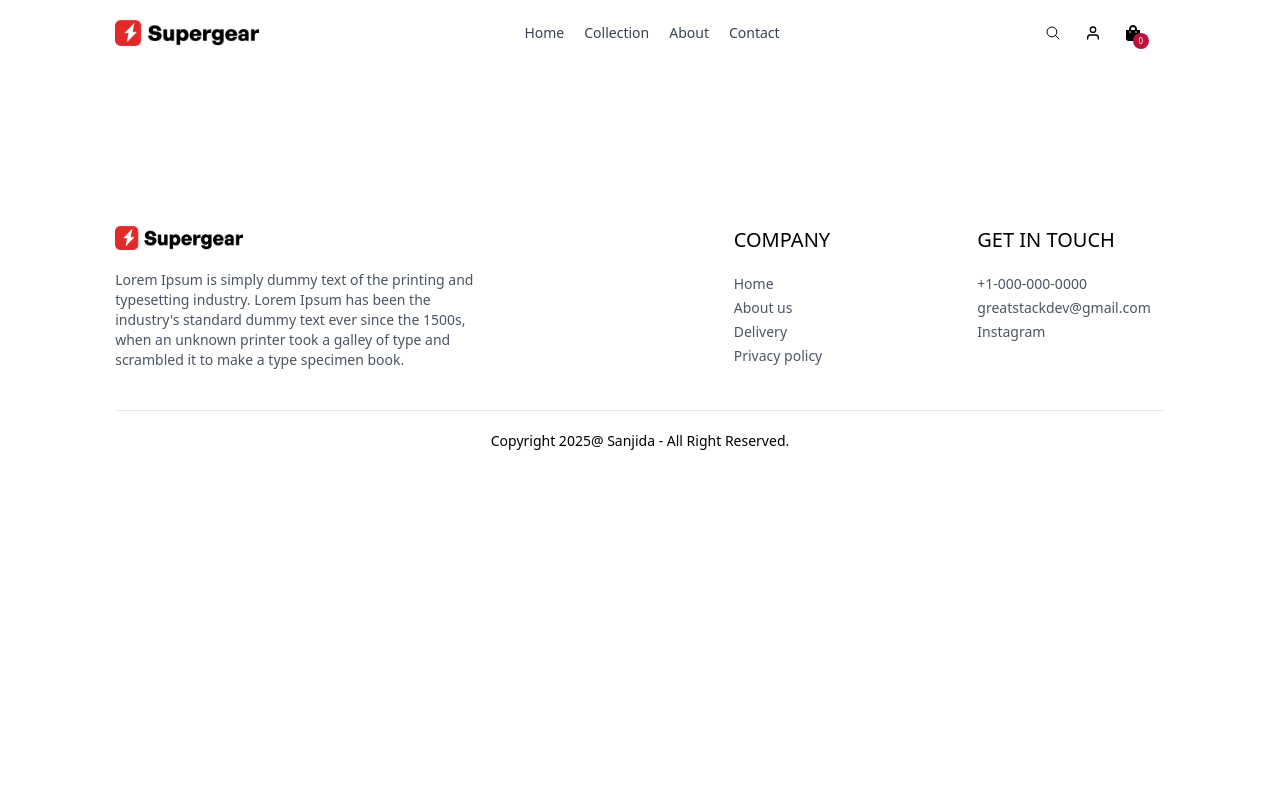
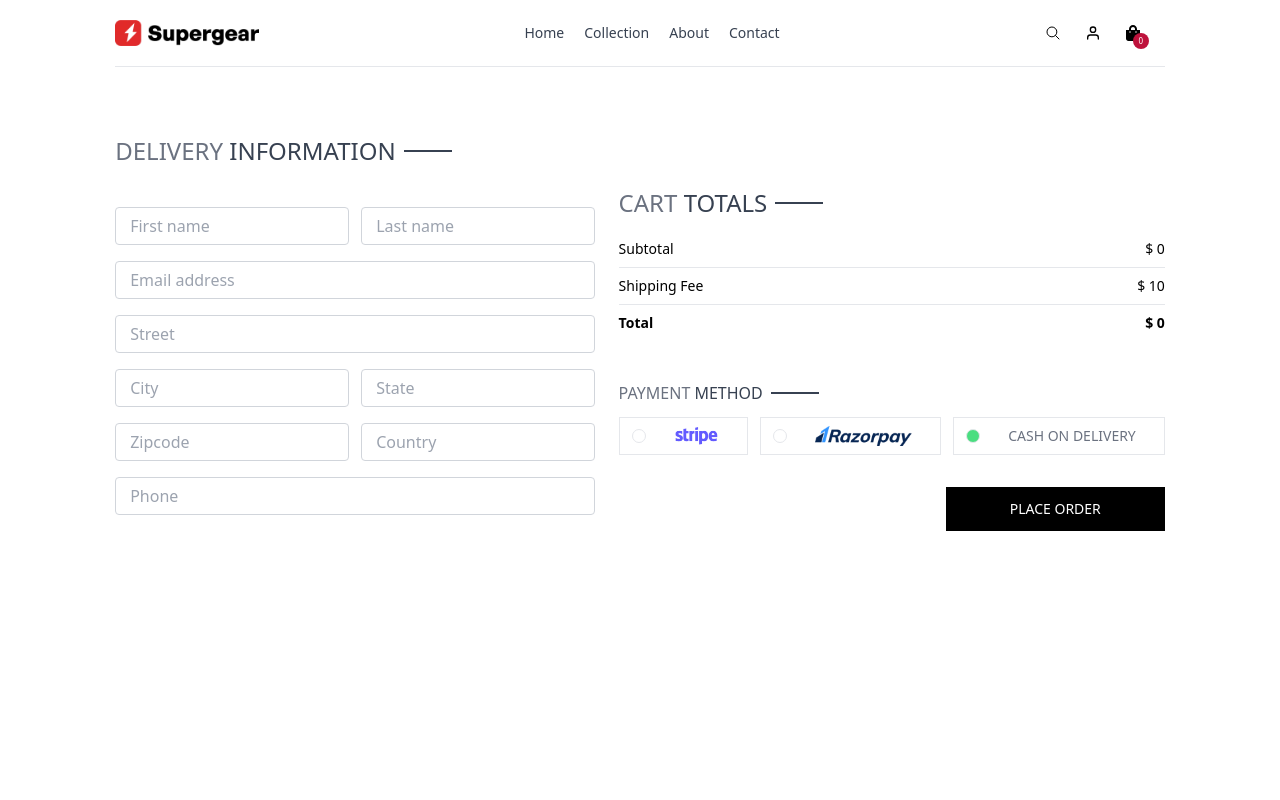
Before and after one commit to sanjidasarwar/ecommerceWebsite, a React (Vite) app: page /place-order in a window 1280 px wide. Shown: the top 800 px of the page. Built offline with nearby package versions, Linux system fonts and the light colour scheme.

Commit message:
place order page

```diff
--- a/src/assets/index.js
+++ b/src/assets/index.js
@@ -50,6 +50,8 @@
 import customer_support from "./customer_support.png";
 import exchange_policy from "./exchange_policy.png";
 import return_policy from "./return_policy.png";
+import stripe from "./stripe.png";
+import razor from "./razorpay.png";
 
 export {
   logo,
@@ -104,4 +106,6 @@
   customer_support,
   exchange_policy,
   return_policy,
+  stripe,
+  razor,
 };
--- a/src/pages/PlaceOrder.jsx
+++ b/src/pages/PlaceOrder.jsx
@@ -1,7 +1,148 @@
-import React from "react";
+import { React, useContext, useState } from "react";
+import Title from "../components/Title";
+import CartTotal from "../components/CartTotal";
+import { stripe, razor } from "../assets";
+import { ShopContext } from "../context/shopContext";
 
 function PlaceOrder() {
-  return <div></div>;
+  const [paymentMethod, setPaymentMethod] = useState("cod");
+  const { navigate } = useContext(ShopContext);
+  return (
+    <div className="flex flex-col sm:flex-row justify-between gap-4 pt-5 sm:pt-14 min-h-[80vh] border-t">
+      {/* Left Sidebar */}
+      <form action="" method="post">
+        <div className="flex flex-col gap-4 w-full sm:max-w-[480px]">
+          <div className="text-xl sm:text-2xl my-3">
+            <Title text1={"DELIVERY"} text2={"INFORMATION"} />
+          </div>
+          <div className="flex gap-3">
+            <input
+              required=""
+              name="firstName"
+              className="border border-gray-300 rounded py-1.5 px-3.5 w-full"
+              type="text"
+              placeholder="First name"
+            />
+            <input
+              required=""
+              name="lastName"
+              className="border border-gray-300 rounded py-1.5 px-3.5 w-full"
+              type="text"
+              placeholder="Last name"
+            />
+          </div>
+          <input
+            required=""
+            name="email"
+            className="border border-gray-300 rounded py-1.5 px-3.5 w-full"
+            type="email"
+            placeholder="Email address"
+          />
+          <input
+            required=""
+            name="street"
+            className="border border-gray-300 rounded py-1.5 px-3.5 w-full"
+            type="text"
+            placeholder="Street"
+          />
+          <div className="flex gap-3">
+            <input
+              required=""
+              name="city"
+              className="border border-gray-300 rounded py-1.5 px-3.5 w-full"
+              type="text"
+              placeholder="City"
+            />
+            <input
+              name="state"
+              className="border border-gray-300 rounded py-1.5 px-3.5 w-full"
+              type="text"
+              placeholder="State"
+            />
+          </div>
+          <div className="flex gap-3">
+            <input
+              required=""
+              name="zipcode"
+              className="border border-gray-300 rounded py-1.5 px-3.5 w-full"
+              type="number"
+              placeholder="Zipcode"
+            />
+            <input
+              required=""
+              name="country"
+              className="border border-gray-300 rounded py-1.5 px-3.5 w-full"
+              type="text"
+              placeholder="Country"
+            />
+          </div>
+          <input
+            required=""
+            name="phone"
+            className="border border-gray-300 rounded py-1.5 px-3.5 w-full"
+            type="number"
+            placeholder="Phone"
+          />
+        </div>
+      </form>
+      {/* Right Sidebar */}
+      <div className="mt-8">
+        <div className="mt-8 min-w-80">
+          <CartTotal />
+        </div>
+        {/* Payment Method */}
+        <div className="mt-12">
+          <Title text1={"PAYMENT"} text2={"METHOD"} />
+          <div className="flex gap-3 flex-col lg:flex-row">
+            <div
+              onClick={() => setPaymentMethod("stripe")}
+              className="flex items-center gap-3 border p-2 px-3 cursor-pointer"
+            >
+              <p
+                className={`min-w-3.5 h-3.5 border rounded-full ${
+                  paymentMethod === "stripe" ? "bg-green-400" : ""
+                }`}
+              ></p>
+              <img className="h-5 mx-4" src={stripe} alt="" />
+            </div>
+            <div
+              onClick={() => setPaymentMethod("razor")}
+              className="flex items-center gap-3 border p-2 px-3 cursor-pointer"
+            >
+              <p
+                className={`min-w-3.5 h-3.5 border rounded-full ${
+                  paymentMethod === "razor" ? "bg-green-400" : ""
+                }`}
+              ></p>
+              <img className="h-5 mx-4" src={razor} alt="" />
+            </div>
+            <div
+              onClick={() => setPaymentMethod("cod")}
+              className="flex items-center gap-3 border p-2 px-3 cursor-pointer"
+            >
+              <p
+                className={`min-w-3.5 h-3.5 border rounded-full ${
+                  paymentMethod === "cod" ? "bg-green-400" : ""
+                }`}
+              ></p>
+              <p className="text-gray-500 text-sm font-medium mx-4">
+                CASH ON DELIVERY
+              </p>
+            </div>
+          </div>
+          <div className="w-full text-end mt-8">
+            <button
+              onClick={() => navigate("/order")}
+              type="submit"
+              className="bg-black text-white px-16 py-3 text-sm"
+            >
+              PLACE ORDER
+            </button>
+          </div>
+        </div>
+      </div>
+    </div>
+  );
 }
 
 export default PlaceOrder;
```
Also changed, not shown: src/assets/razorpay.png (added), src/assets/stripe.png (added).
